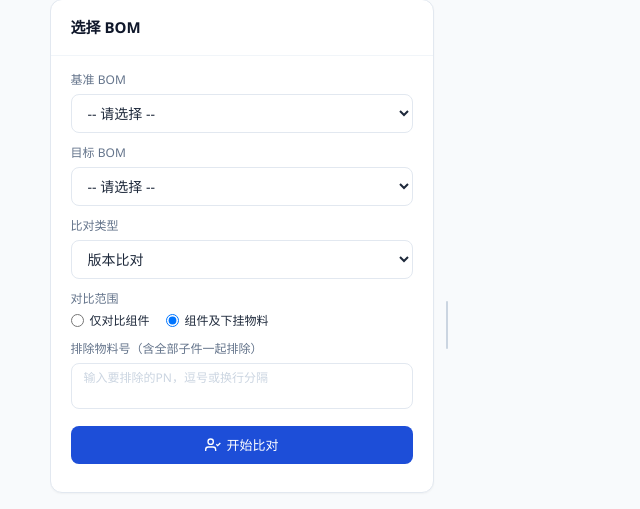
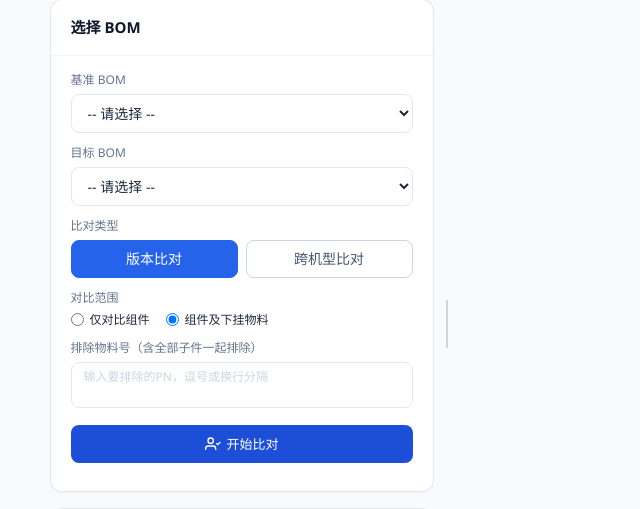
Before and after one commit to TYA1204/BOM-Data-Comparison, a Flask app: page /compare/ in a window 1280 px wide. Shown: the part 170-679 px from the top of the page, without its empty margins (0-640 px from the left). Run offline with Flask 3, Linux system fonts and the light colour scheme; data that the repository does not hold is empty; some libraries are stand-ins or nearby versions.

Commit message:
feat: 比对类型从下拉框改为点选按钮组（active态蓝色填充）

```diff
--- a/app/templates/compare.html
+++ b/app/templates/compare.html
@@ -2,6 +2,28 @@
 {% block title %}差异比对{% endblock %}
 
 {% block content %}
+<style>
+    .compare-type-btn {
+        background: #fff;
+        color: #475569;
+        border-color: #cbd5e1;
+        cursor: pointer;
+        user-select: none;
+    }
+    .compare-type-btn:hover {
+        border-color: #94a3b8;
+        color: #334155;
+    }
+    .compare-type-btn.active {
+        background: #2563eb;
+        color: #fff;
+        border-color: #2563eb;
+    }
+    .compare-type-btn.active:hover {
+        background: #1d4ed8;
+        border-color: #1d4ed8;
+    }
+</style>
 <div class="mx-auto px-4 md:px-6 py-6 md:py-8" style="max-width:96vw">
 
     <!-- Page Header -->
@@ -43,13 +65,22 @@
                             </select>
                         </div>
                         <div>
-                            <label for="compare-type" class="block text-xs font-medium text-slate-500 mb-1.5">比对类型</label>
-                            <select id="compare-type"
-                                    class="w-full border border-slate-200 rounded-lg px-3 py-2 text-sm
-                                           focus:border-blue-400 focus:ring-2 focus:ring-blue-50 outline-none bg-white">
-                                <option value="version">版本比对</option>
-                                <option value="cross_model">跨机型比对</option>
-                            </select>
+                            <label class="block text-xs font-medium text-slate-500 mb-1.5">比对类型</label>
+                            <input type="hidden" id="compare-type" value="version">
+                            <div class="flex gap-2">
+                                <button type="button"
+                                        class="compare-type-btn active flex-1 px-4 py-2 text-sm font-medium rounded-lg border transition-colors"
+                                        data-value="version"
+                                        onclick="onCompareTypeChange(this)">
+                                    版本比对
+                                </button>
+                                <button type="button"
+                                        class="compare-type-btn flex-1 px-4 py-2 text-sm font-medium rounded-lg border transition-colors"
+                                        data-value="cross_model"
+                                        onclick="onCompareTypeChange(this)">
+                                    跨机型比对
+                                </button>
+                            </div>
                         </div>
 
                         <!-- Compare Mode -->
@@ -595,6 +626,14 @@ function onBomSelectChange() {
     } else {
         panel.classList.add('hidden');
     }
+}
+
+function onCompareTypeChange(btn) {
+    var value = btn.getAttribute('data-value');
+    document.getElementById('compare-type').value = value;
+    document.querySelectorAll('.compare-type-btn').forEach(function(b) {
+        b.classList.toggle('active', b.getAttribute('data-value') === value);
+    });
 }
 
 function onCompareModeChange() {
```
